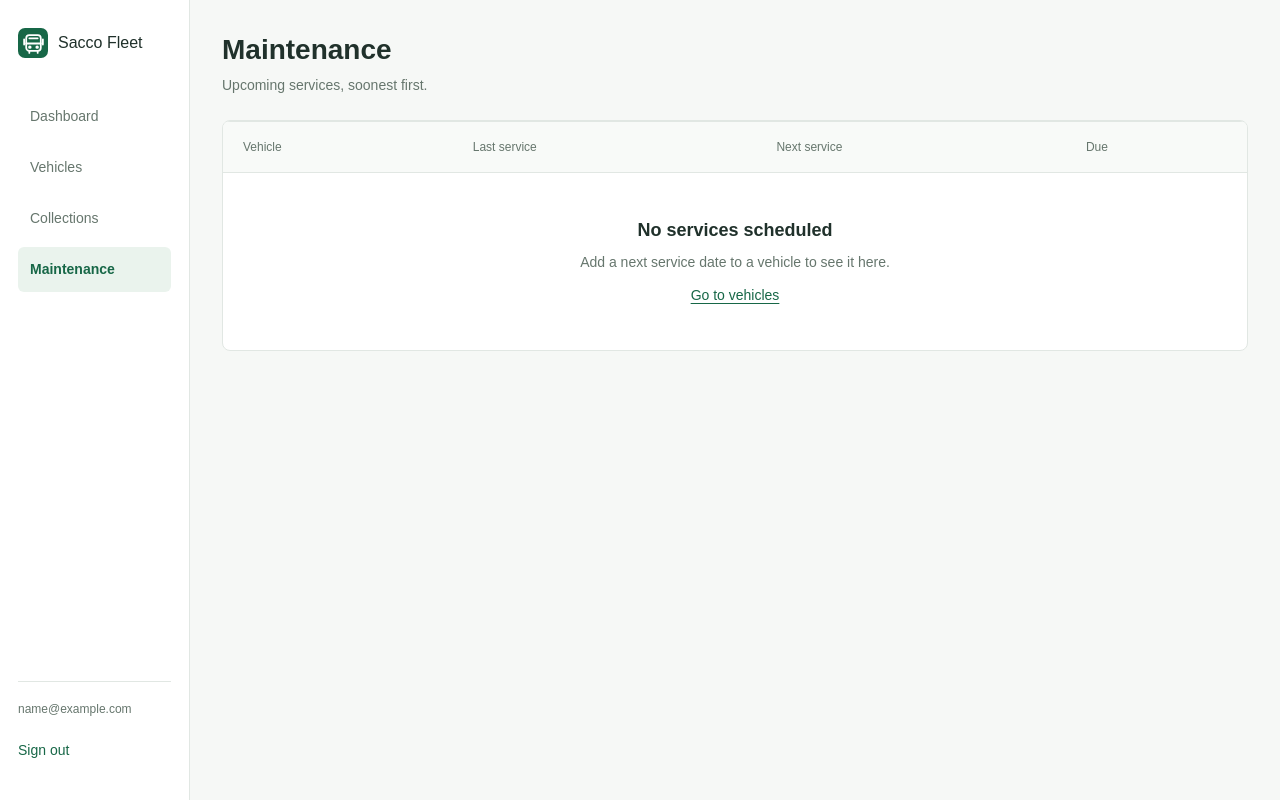
After one commit to TheeBaranga/SaccoFleet, a Django app: page /maintenance/ in a window 1280 px wide. The commit adds this page. Run offline with Django 5.2, Linux system fonts and the light colour scheme; the visitor is signed in with stand-in values (Sample User, id 1); data that the repository does not hold is empty.

Commit message:
Add Collections and Maintenance pages to the sidebar
Co-Authored-By: Claude Opus 5.5 <noreply@anthropic.com>

```diff
--- a/config/settings.py
+++ b/config/settings.py
@@ -14,6 +14,7 @@ ALLOWED_HOSTS = [v.strip() for v in os.getenv("DJANGO_ALLOWED_HOSTS", "127.0.0.1
 INSTALLED_APPS = [
     "django.contrib.admin", "django.contrib.auth", "django.contrib.contenttypes",
     "django.contrib.sessions", "django.contrib.messages", "django.contrib.staticfiles",
+    "django.contrib.humanize",
     "accounts.apps.AccountsConfig", "core.apps.CoreConfig", "fleet.apps.FleetConfig",
 ]
 MIDDLEWARE = [
--- a/core/static/core/app.css
+++ b/core/static/core/app.css
@@ -106,3 +106,4 @@ tbody th a:hover{color:var(--green);text-decoration:underline}
 .detail-grid dt{color:var(--muted);font-size:14px}
 .detail-grid dd{margin:8px 0 0;font-size:16px;overflow-wrap:anywhere}
 @media(max-width:760px){.detail-panel{padding:20px}.detail-grid{grid-template-columns:1fr;gap:18px}}
+.stats-single{grid-template-columns:minmax(0,320px)}
--- /dev/null
+++ b/fleet/templates/fleet/maintenance.html
@@ -0,0 +1,24 @@
+{% extends 'app.html' %}
+{% block title %}Maintenance | Sacco Fleet{% endblock %}
+{% block page_content %}
+<header class="page-heading"><div><h1>Maintenance</h1><p class="subtitle">Upcoming services, soonest first.</p></div></header>
+<div class="table-panel">
+  <div class="table-scroll">
+    <table>
+      <thead><tr><th scope="col">Vehicle</th><th scope="col">Last service</th><th scope="col">Next service</th><th scope="col">Due</th></tr></thead>
+      <tbody>
+        {% for vehicle in vehicles %}
+        <tr>
+          <th scope="row"><a href="{% url 'vehicle_detail' vehicle.pk %}">{{ vehicle.registration }}</a></th>
+          <td>{{ vehicle.last_service|date:"j M Y"|default:"Not recorded" }}</td>
+          <td>{{ vehicle.next_service|date:"j M Y" }}</td>
+          <td>{% if vehicle.next_service < today %}<span class="badge badge-maintenance">Overdue</span>{% elif vehicle.next_service <= soon %}<span class="badge badge-maintenance">Due this week</span>{% else %}<span class="badge badge-idle">Scheduled</span>{% endif %}</td>
+        </tr>
+        {% empty %}
+        <tr><td colspan="4" class="empty-state"><h3>No services scheduled</h3><p>Add a next service date to a vehicle to see it here.</p><a href="{% url 'vehicles' %}">Go to vehicles</a></td></tr>
+        {% endfor %}
+      </tbody>
+    </table>
+  </div>
+</div>
+{% endblock %}
--- a/fleet/urls.py
+++ b/fleet/urls.py
@@ -6,5 +6,7 @@ urlpatterns = [
     path("vehicles/add/", views.add_vehicle, name="add_vehicle"),
     path("vehicles/<int:pk>/", views.vehicle_detail, name="vehicle_detail"),
     path("vehicles/<int:pk>/edit/", views.edit_vehicle, name="edit_vehicle"),
+    path("collections/", views.collections, name="collections"),
+    path("maintenance/", views.maintenance, name="maintenance"),
     path("collections/add/", views.record_collection, name="record_collection"),
 ]
--- a/fleet/views.py
+++ b/fleet/views.py
@@ -1,14 +1,16 @@
 from django.contrib import messages
 from django.contrib.auth.decorators import login_required
 from django.db import IntegrityError, transaction
-from django.db.models import Q
+from datetime import timedelta
+from django.db.models import Q, Sum
+from django.utils import timezone
 from django.shortcuts import get_object_or_404, redirect, render
 from django.core.paginator import Paginator
 from django.urls import reverse
 from django.views.decorators.cache import never_cache
 from django.views.decorators.http import require_http_methods
 from .forms import CollectionForm, VehicleForm
-from .models import Fleet, Vehicle
+from .models import Collection, Fleet, Vehicle
 
 
 @never_cache
@@ -79,3 +81,22 @@ def record_collection(request):
         messages.success(request, "Collection recorded.")
         return redirect("dashboard")
     return render(request, "fleet/form.html", {"form": form, "heading": "Record collection", "description": "Record a vehicle’s collections in whole Kenyan shillings.", "button_label": "Save collection", "no_vehicles": not has_vehicles, "cancel_url": reverse("dashboard"), "back_label": "Back to dashboard"})
+
+
+@never_cache
+@login_required
+@require_http_methods(["GET"])
+def collections(request):
+    records = Collection.objects.filter(vehicle__fleet__owner=request.user).select_related("vehicle")
+    total = records.aggregate(total=Sum("amount"))["total"] or 0
+    page = Paginator(records, 20).get_page(request.GET.get("page"))
+    return render(request, "fleet/collections.html", {"page_obj": page, "total": f"{total:,}"})
+
+
+@never_cache
+@login_required
+@require_http_methods(["GET"])
+def maintenance(request):
+    today = timezone.localdate()
+    vehicles = Vehicle.objects.filter(fleet__owner=request.user, next_service__isnull=False).order_by("next_service")
+    return render(request, "fleet/maintenance.html", {"vehicles": vehicles, "today": today, "soon": today + timedelta(days=7)})
--- a/templates/app.html
+++ b/templates/app.html
@@ -4,8 +4,10 @@
   <aside class="sidebar">
     {% include 'brand.html' %}
     <nav aria-label="Main navigation">
-      <a href="{% url 'dashboard' %}" {% if request.resolver_match.url_name == 'dashboard' or request.resolver_match.url_name == 'record_collection' %}aria-current="page"{% endif %}>Dashboard</a>
+      <a href="{% url 'dashboard' %}" {% if request.resolver_match.url_name == 'dashboard' %}aria-current="page"{% endif %}>Dashboard</a>
       <a href="{% url 'vehicles' %}" {% if request.resolver_match.url_name == 'vehicles' or request.resolver_match.url_name == 'add_vehicle' or request.resolver_match.url_name == 'vehicle_detail' or request.resolver_match.url_name == 'edit_vehicle' %}aria-current="page"{% endif %}>Vehicles</a>
+      <a href="{% url 'collections' %}" {% if request.resolver_match.url_name == 'collections' or request.resolver_match.url_name == 'record_collection' %}aria-current="page"{% endif %}>Collections</a>
+      <a href="{% url 'maintenance' %}" {% if request.resolver_match.url_name == 'maintenance' %}aria-current="page"{% endif %}>Maintenance</a>
     </nav>
     <div class="profile">
       <p>{{ request.user.email }}</p>
```
Also changed, not shown: fleet/templates/fleet/collections.html (added, +28 -0 lines), fleet/tests.py (+21 -0 lines), README.md.
